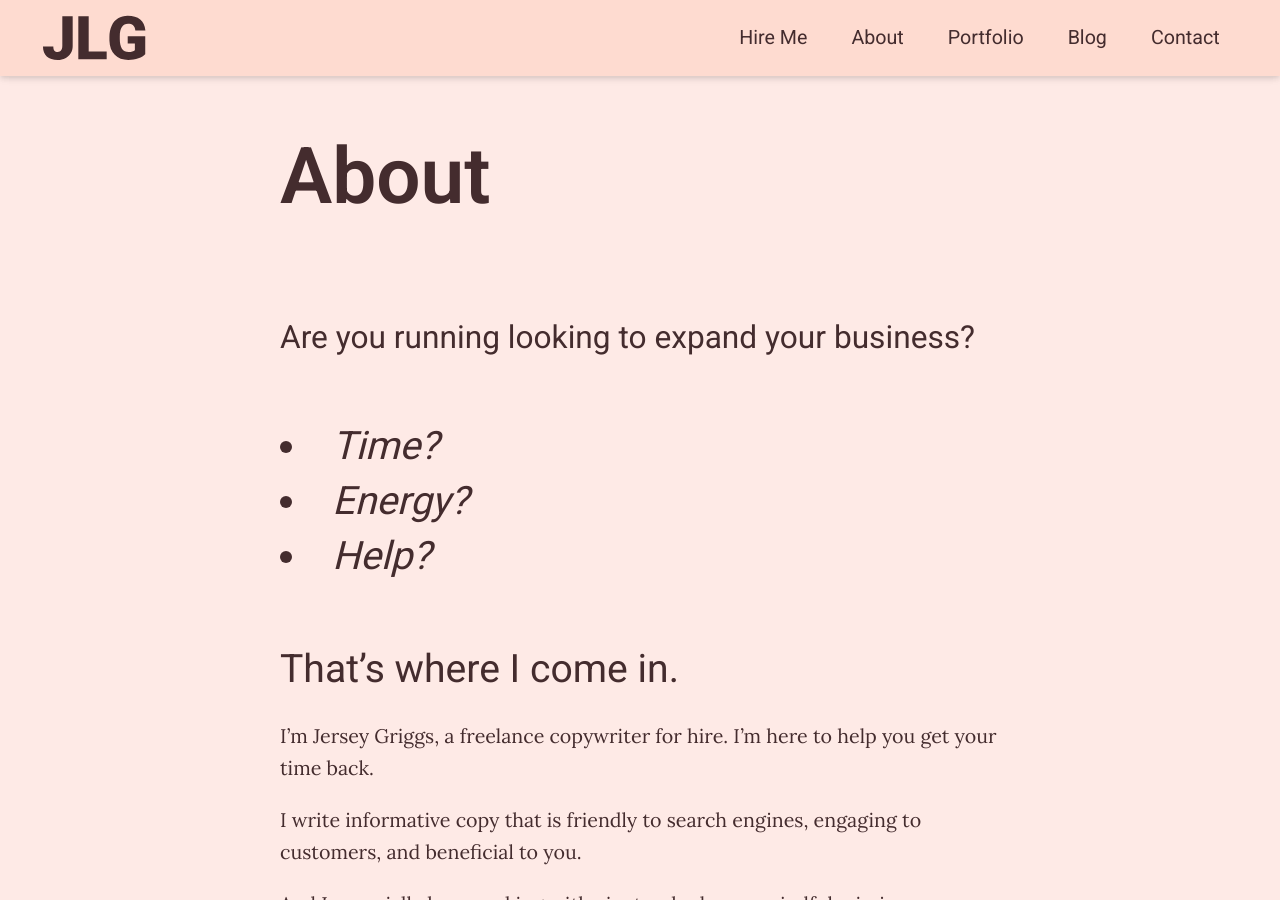
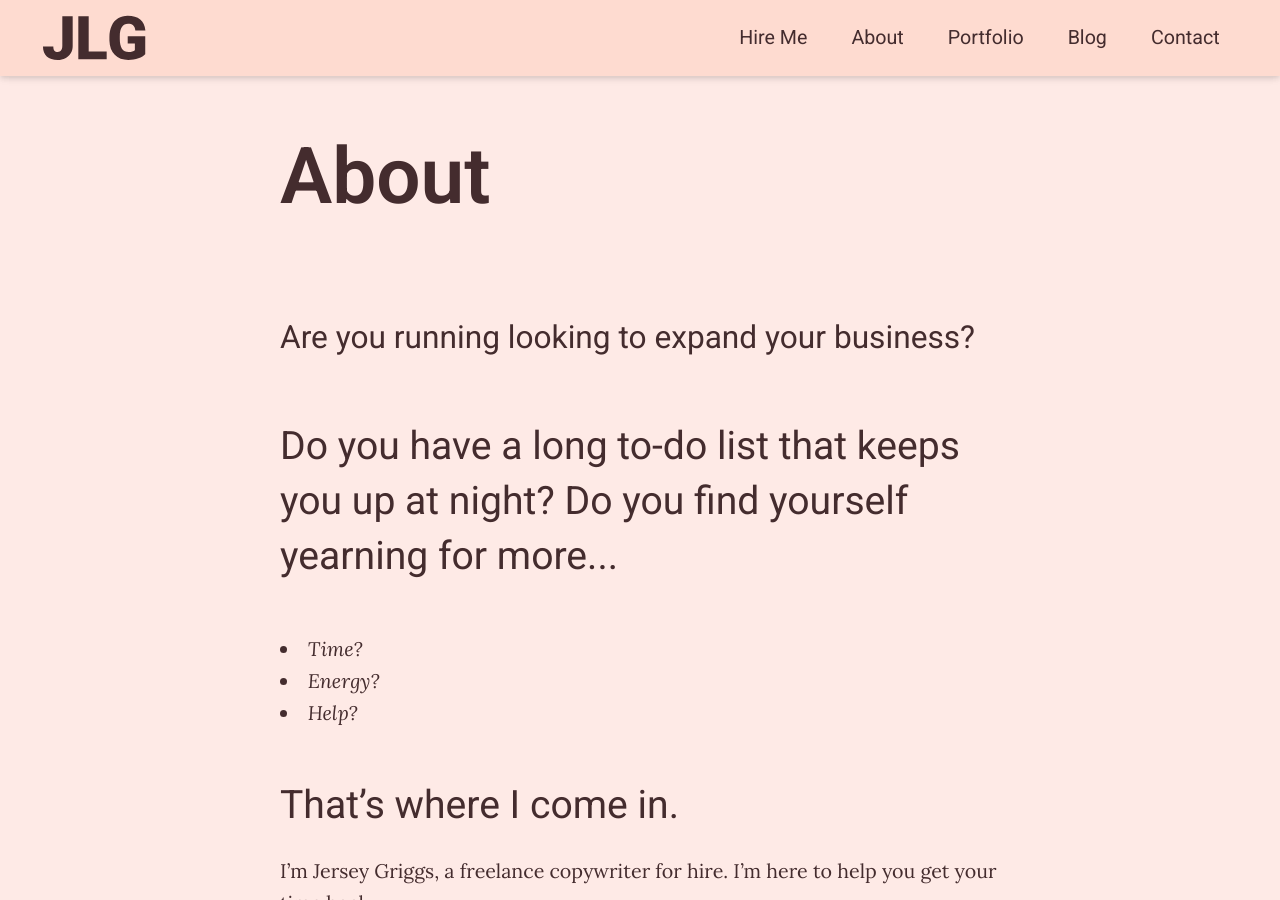
Before and after one commit to jersey-griggs/jersey.griggs.github.io, a Jekyll site: the page built from about/index.html, in a window 1280 px wide and 900 px high. Built offline with Jekyll 4.4.1, drawn with Linux system fonts in a browser that asks for light colours; some of the changed lines change nothing that is shown.

Commit message:
Update index.html

```diff
--- a/about/index.html
+++ b/about/index.html
@@ -5,7 +5,7 @@
 <div class="text container">
 <h2 class="small">Are you running looking to expand your business?</h2>
 
-<h3 Do you have a long to-do list that keeps you up at night? Do you find yourself yearning for more...</h3>
+<h3>Do you have a long to-do list that keeps you up at night? Do you find yourself yearning for more...</h3>
 
   <li><em>Time?</em></li>
   <li><em>Energy?</em></li>
```
